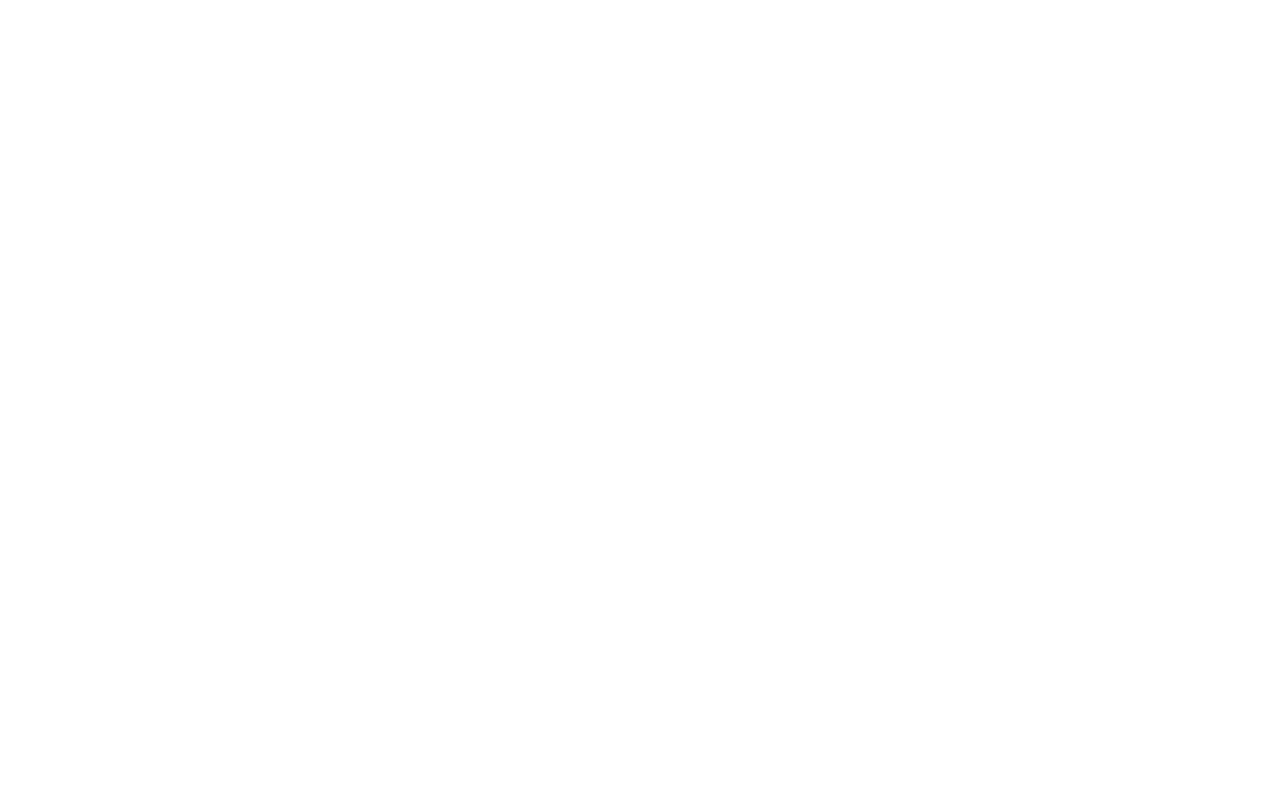
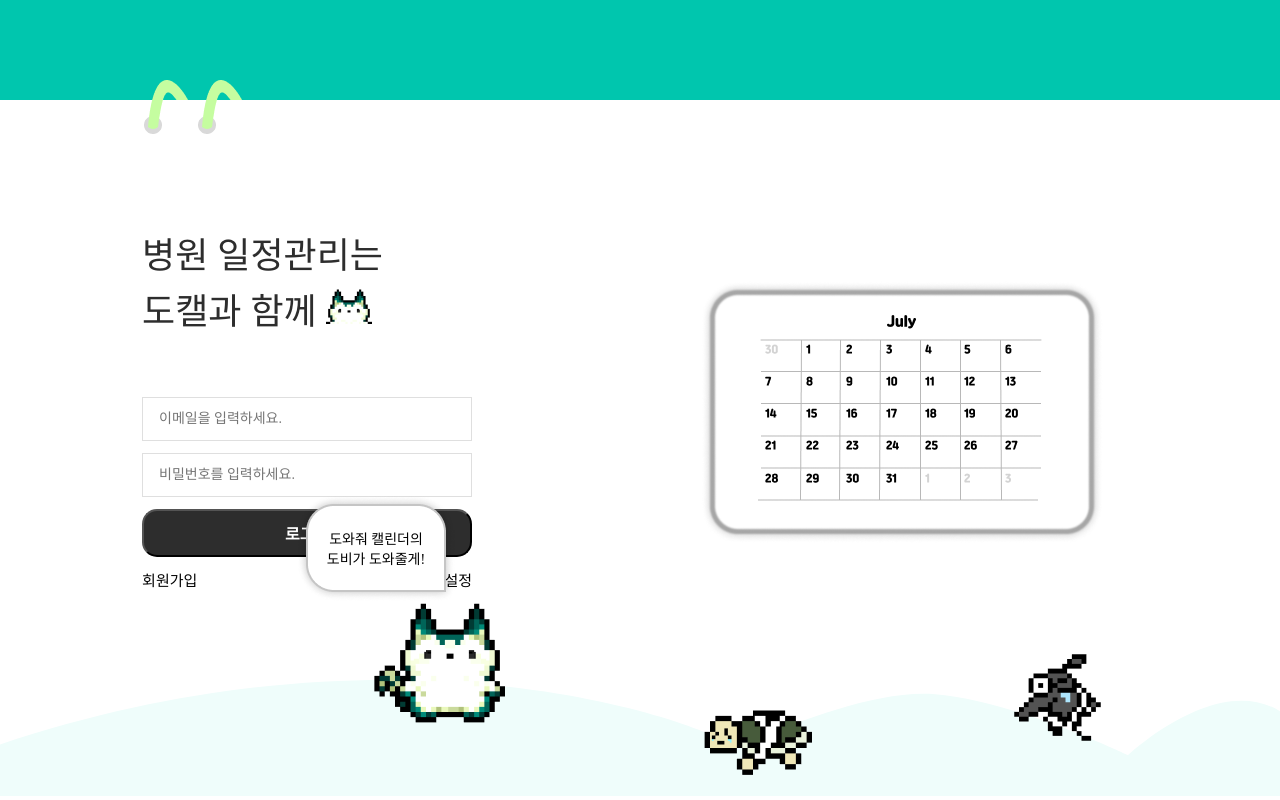
Before and after one commit to HeungMutNyang/FE, a React (Create React App) app: page /login in a window 1280 px wide. Before the commit this address had no page. Built offline with nearby package versions, Linux system fonts and the light colour scheme; a web font is replaced by a local one.

Commit message:
feat: 로그인 API 연동

```diff
--- a/package.json
+++ b/package.json
@@ -6,6 +6,7 @@
     "@testing-library/jest-dom": "^5.17.0",
     "@testing-library/react": "^13.4.0",
     "@testing-library/user-event": "^13.5.0",
+    "axios": "^1.7.3",
     "react": "^18.3.1",
     "react-dom": "^18.3.1",
     "react-router-dom": "^6.25.1",
--- a/src/App.js
+++ b/src/App.js
@@ -9,23 +9,39 @@ import Diary from "./pages/Diary";
 import Advice from "./pages/Advice";
 import { DateProvider } from "./DateContext";
 import AddSchedule from "./pages/AddSchedule";
+import { AuthProvider } from "./AuthContext";
+import ProtectedRoute from "./ProtectedRoute";
 
 function App() {
   return (
+    <AuthProvider>
       <DateProvider>
         <Router>
           <Routes>
-          <Route path="/" element={<Login />} />
+            <Route path="/login" element={<Login />} />
             <Route path="/join" element={<Join />} />
             <Route path="/settings/password" element={<Pwd />} />
-          <Route path="/home" element={<Home />} />
-          <Route path="/advice" element={<Advice />} />
-          <Route path="/stamp" element={<Stamp />} />
-          <Route path="/diary/:date" element={<Diary />} />
-          <Route path="/add-schedule" element={<AddSchedule />} />
+            <Route path="/" element={<ProtectedRoute element={<Home />} />} />
+            <Route
+              path="/advice"
+              element={<ProtectedRoute element={<Advice />} />}
+            />
+            <Route
+              path="/stamp"
+              element={<ProtectedRoute element={<Stamp />} />}
+            />
+            <Route
+              path="/diary/:date"
+              element={<ProtectedRoute element={<Diary />} />}
+            />
+            <Route
+              path="/add-schedule"
+              element={<ProtectedRoute element={<AddSchedule />} />}
+            />
           </Routes>
         </Router>
       </DateProvider>
+    </AuthProvider>
   );
 }
 
--- /dev/null
+++ b/src/AuthContext.js
@@ -0,0 +1,32 @@
+import React, { createContext, useContext, useState, useEffect } from "react";
+
+const AuthContext = createContext();
+
+export function AuthProvider({ children }) {
+  const [isAuthenticated, setIsAuthenticated] = useState(false);
+
+  useEffect(() => {
+    const token = localStorage.getItem("ACCESS_TOKEN");
+    setIsAuthenticated(!!token); // token이 존재하면 true, 존재하지 않으면 false
+  }, []);
+
+  const login = (token) => {
+    localStorage.setItem("ACCESS_TOKEN", token);
+    setIsAuthenticated(true);
+  };
+
+  const logout = () => {
+    localStorage.removeItem("ACCESS_TOKEN");
+    setIsAuthenticated(false);
+  };
+
+  return (
+    <AuthContext.Provider value={{ isAuthenticated, login, logout }}>
+      {children}
+    </AuthContext.Provider>
+  );
+}
+
+export function useAuth() {
+  return useContext(AuthContext);
+}
--- /dev/null
+++ b/src/ProtectedRoute.js
@@ -0,0 +1,11 @@
+import React from "react";
+import { Navigate } from "react-router-dom";
+import { useAuth } from "./AuthContext";
+
+function ProtectedRoute({ element: Component, ...rest }) {
+  const { isAuthenticated } = useAuth();
+
+  return isAuthenticated ? Component : <Navigate to="/login" />;
+}
+
+export default ProtectedRoute;
--- a/src/components/Menu.js
+++ b/src/components/Menu.js
@@ -2,12 +2,14 @@ import React, { useContext, useState } from "react";
 import { useNavigate, useLocation } from "react-router-dom";
 import "../styles/Menu.css";
 import { DateContext } from "../DateContext";
+import { useAuth } from "../AuthContext";
 
 export default function Menu() {
   const { date, setDate } = useContext(DateContext);
   const [dateSet, setDateSet] = useState(false);
   const navigate = useNavigate();
   const location = useLocation();
+  const { logout } = useAuth();
 
   const handleDate = () => {
     setDateSet(!dateSet);
@@ -33,6 +35,11 @@ export default function Menu() {
     navigate(`/diary/${date}`);
   };
 
+  const handleLogout = () => {
+    logout();
+    navigate("/login");
+  };
+
   return (
     <div className="Menu_bar">
       <div className="Menu_items">
@@ -48,7 +55,7 @@ export default function Menu() {
         <div onClick={() => navigate("/add-schedule")}>일정 추가</div>
         <div onClick={() => navigate("/stamp")}>도장찍기</div>
         <div onClick={() => navigate("/advice")}>도비의 조언 듣기</div>
-        <div onClick={() => navigate("/login")}>로그아웃</div>
+        <div onClick={handleLogout}>로그아웃</div>
       </div>
     </div>
   );
--- a/src/pages/Join.js
+++ b/src/pages/Join.js
@@ -1,7 +1,9 @@
+// 회원가입 페이지
 import { useState } from "react";
 import "../styles/Join.css";
 import { useNavigate } from "react-router-dom";
 import profile from "../assets/img/profile.png";
+import axios from "axios";
 
 // InputFiled 태그 사용자지정
 const InputField = ({ label, type, value, onChange, placeholder, onClick }) => {
@@ -40,7 +42,32 @@ export default function Join() {
       setAlertMessage("비밀번호 규칙에 맞지 않습니다.");
     } else {
       setAlertMessage("");
-      navigate("/login");
+      const requestBody = {
+        email: userEmail,
+        username: userName,
+        password: userPwd,
+        id: nickname,
+      };
+
+      const token = localStorage.getItem("ACCESS_TOKEN");
+
+      axios
+        .post(
+          `${process.env.REACT_APP_API_BASE_URL}/auth/signup`,
+          requestBody,
+          {
+            headers: {
+              Authorization: token ? `Bearer ${token}` : "",
+              "Content-Type": "application/json",
+            },
+          }
+        )
+        .then((response) => {
+          navigate("/login");
+        })
+        .catch((error) => {
+          setAlertMessage(error.response.data.error);
+        });
     }
   };
 
--- a/src/pages/Login.js
+++ b/src/pages/Login.js
@@ -1,4 +1,5 @@
-import React from "react";
+//로그인 페이지
+import React, { useState } from "react";
 import { useNavigate } from "react-router-dom";
 import "../styles/Login.css";
 import ring from "../assets/img/ring.png";
@@ -8,9 +9,14 @@ import turtle from "../assets/img/turtle.png";
 import crow from "../assets/img/crow.png";
 import round_rect from "../assets/img/round_rect.png";
 import calendar from "../assets/img/calendar.png";
+import axios from "axios";
+import { useAuth } from "../AuthContext";
 
 export default function Login() {
+  const [userEmail, setUserEmail] = useState("");
+  const [userPwd, setUserPwd] = useState("");
   const navigate = useNavigate();
+  const { login } = useAuth();
 
   //회원가입 클릭시
   const handleJoin = () => {
@@ -24,7 +30,32 @@ export default function Login() {
 
   //로그인 버튼 클릭시
   const handleLogin = () => {
-    navigate("/home");
+    const requestBody = {
+      email: userEmail,
+      password: userPwd,
+    };
+
+    const token = localStorage.getItem("ACCESS_TOKEN");
+
+    axios
+      .post(`${process.env.REACT_APP_API_BASE_URL}/auth/signin`, requestBody, {
+        headers: {
+          Authorization: token ? `Bearer ${token}` : "",
+          "Content-Type": "application/json",
+        },
+      })
+      .then((response) => {
+        login(response.data.token); // 로그인 상태 업데이트
+        navigate("/");
+      })
+      .catch((error) => {
+        if (error.response) {
+          alert(error.response.data.error);
+        } else {
+          console.log(error);
+          alert("오류가 발생했습니다.");
+        }
+      });
   };
 
   return (
@@ -38,8 +69,18 @@ export default function Login() {
         </div>
 
         <div className="login-form">
-          <input type="email" placeholder="이메일을 입력하세요." />
-          <input type="password" placeholder="비밀번호를 입력하세요." />
+          <input
+            type="email"
+            placeholder="이메일을 입력하세요."
+            value={userEmail}
+            onChange={(e) => setUserEmail(e.target.value)}
+          />
+          <input
+            type="password"
+            placeholder="비밀번호를 입력하세요."
+            value={userPwd}
+            onChange={(e) => setUserPwd(e.target.value)}
+          />
           <button onClick={handleLogin} className="loginBtn">
             로그인
           </button>
--- a/src/styles/Login.css
+++ b/src/styles/Login.css
@@ -1,9 +1,7 @@
 .login-page {
   background-color: #00c6ae;
-  /*width: 100%;
-  min-height: 100vh;*/
-  width: 1900px;
-  height: 950px;
+  width: 100%;
+  min-height: 100vh;
   display: flex;
   align-items: end;
 }
```
Also changed, not shown: 2 other files (tests, documents, lock files or other folders). Lines whose indentation alone changed are shown as unchanged.
